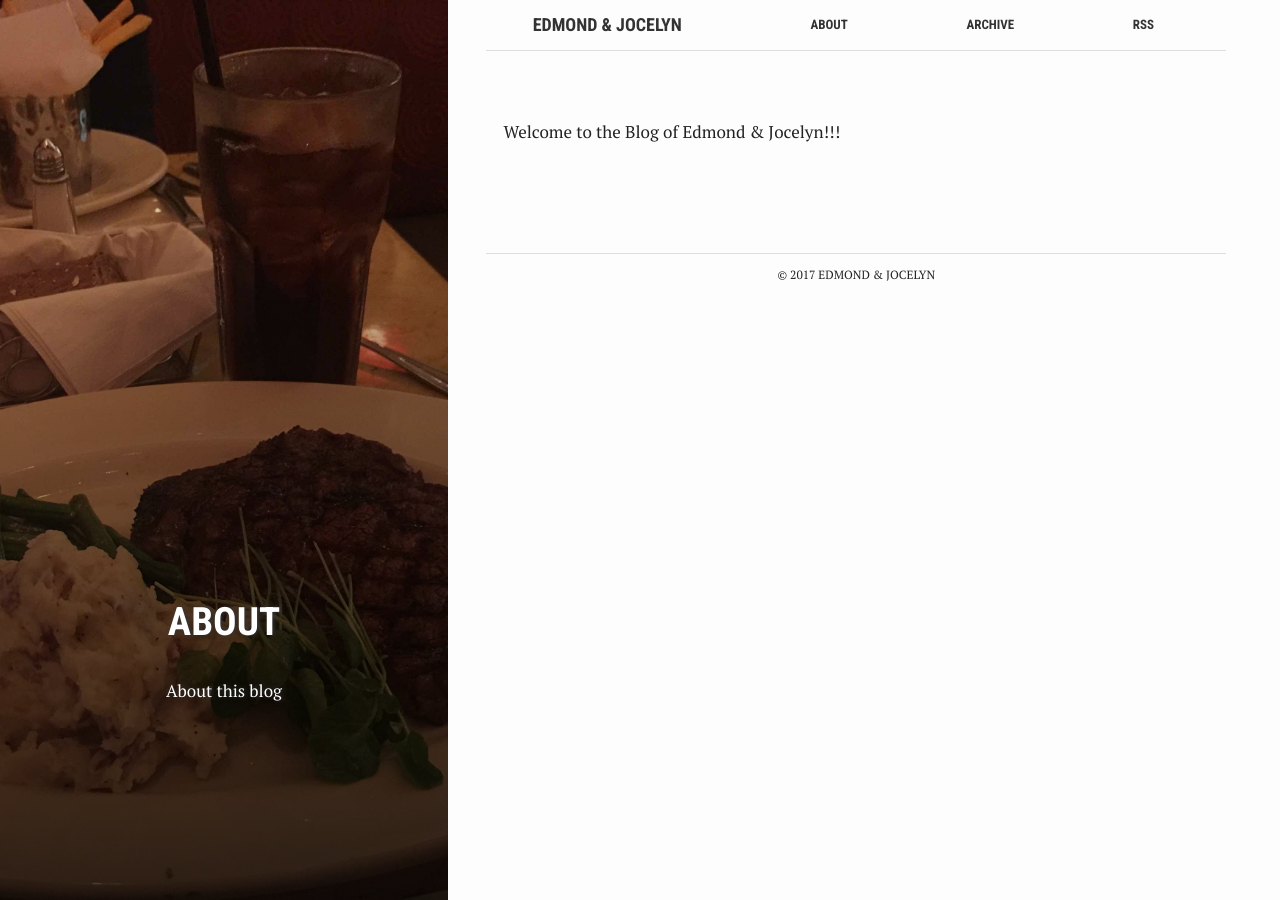
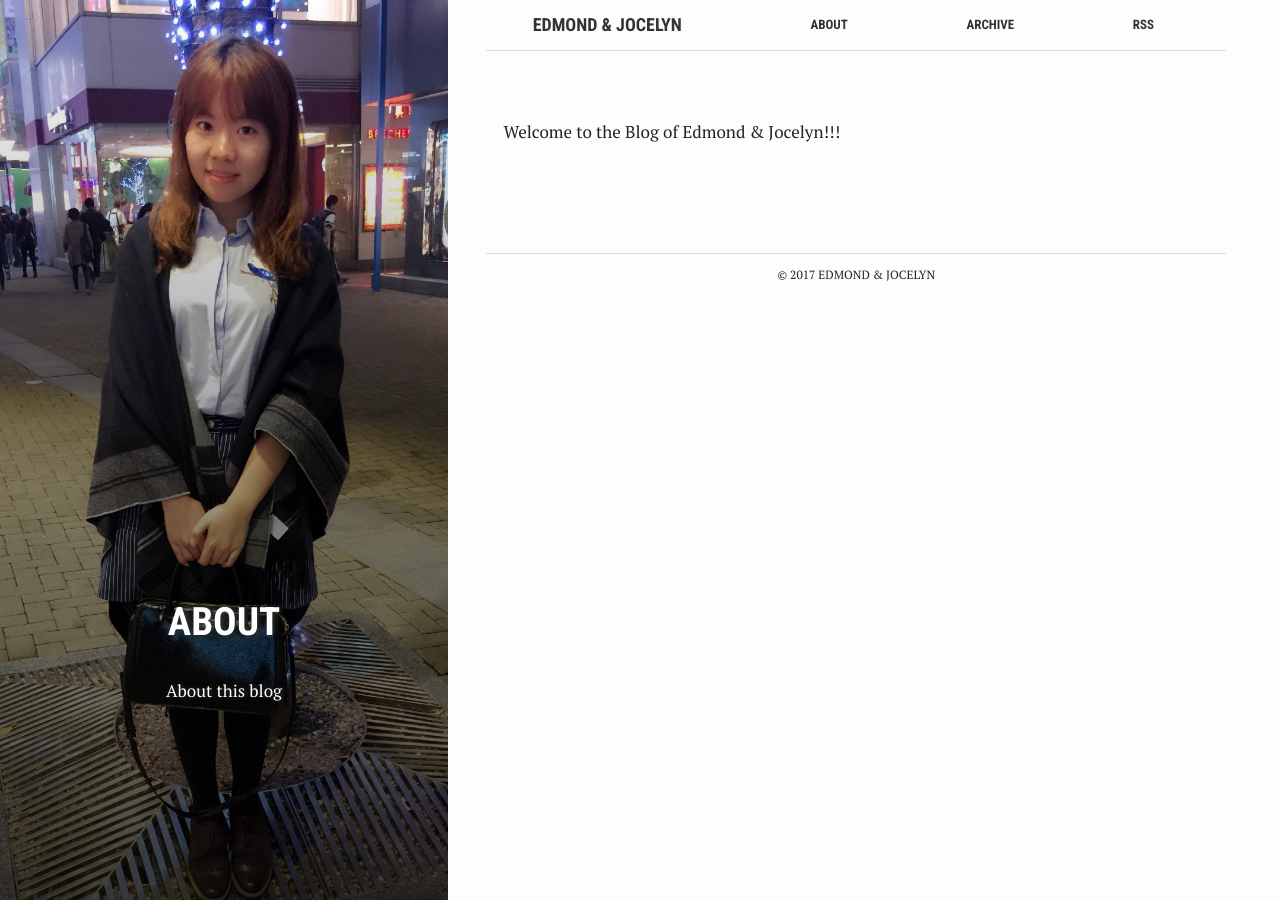
Before and after one commit to EdmondWang/EdmondWang.github.io, a Jekyll site: the page built from about.md, in a window 1280 px wide. Built offline with Jekyll 4.4.1, drawn with Linux system fonts in a browser that asks for light colours.

Commit message:
change picture

```diff
--- a/about.md
+++ b/about.md
@@ -1,5 +1,5 @@
 ---
-bg: "rib-eye.jpg"
+bg: "jocelyn.jpg"
 layout: page
 title: "About"
 crawlertitle: "Why and how this blog was created"
--- a/index.html
+++ b/index.html
@@ -1,5 +1,5 @@
 ---
-bg: "me.jpg"
+bg: "edmond.jpg"
 layout: default
 crawlertitle: "Edmond & Jocelyn's blog"
 title: "Edmond & Jocelyn"
```
Also changed, not shown: assets/images/edmond.jpg (renamed from assets/images/me.jpg), assets/images/jocelyn.jpg (added), 1 other file.
